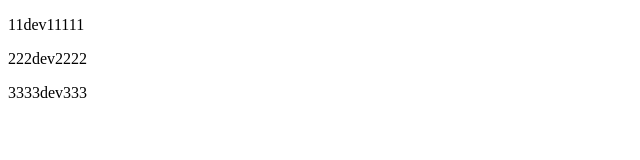
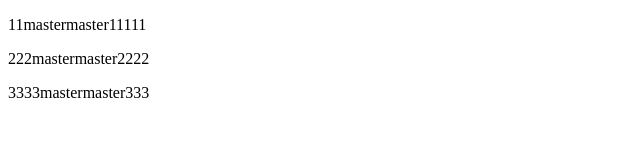
Before and after one commit to CASSIEZFF/oneproject, a plain HTML site: page index.html in a window 1280 px wide. Shown: the whole page, without its empty margins (0-640 px from the left). Drawn offline with Linux system fonts and the light colour scheme.

Commit message:
444444master

```diff
--- a/index.html
+++ b/index.html
@@ -7,8 +7,8 @@
     <title>Document</title>
 </head>
 <body>
-    <p>11dev11111</p>
-    <p>222dev2222</p>
-    <p>3333dev333</p>
+    <p>11mastermaster11111</p>
+    <p>222mastermaster2222</p>
+    <p>3333mastermaster333</p>
 </body>
 </html>
```
